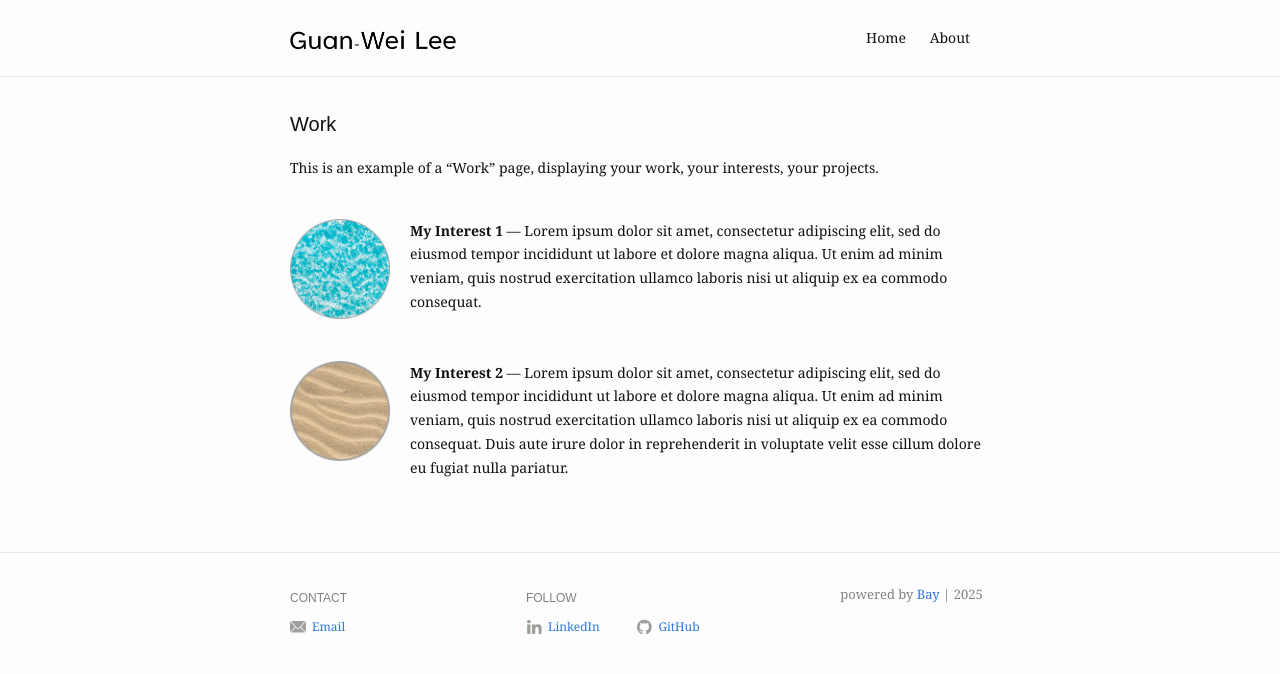
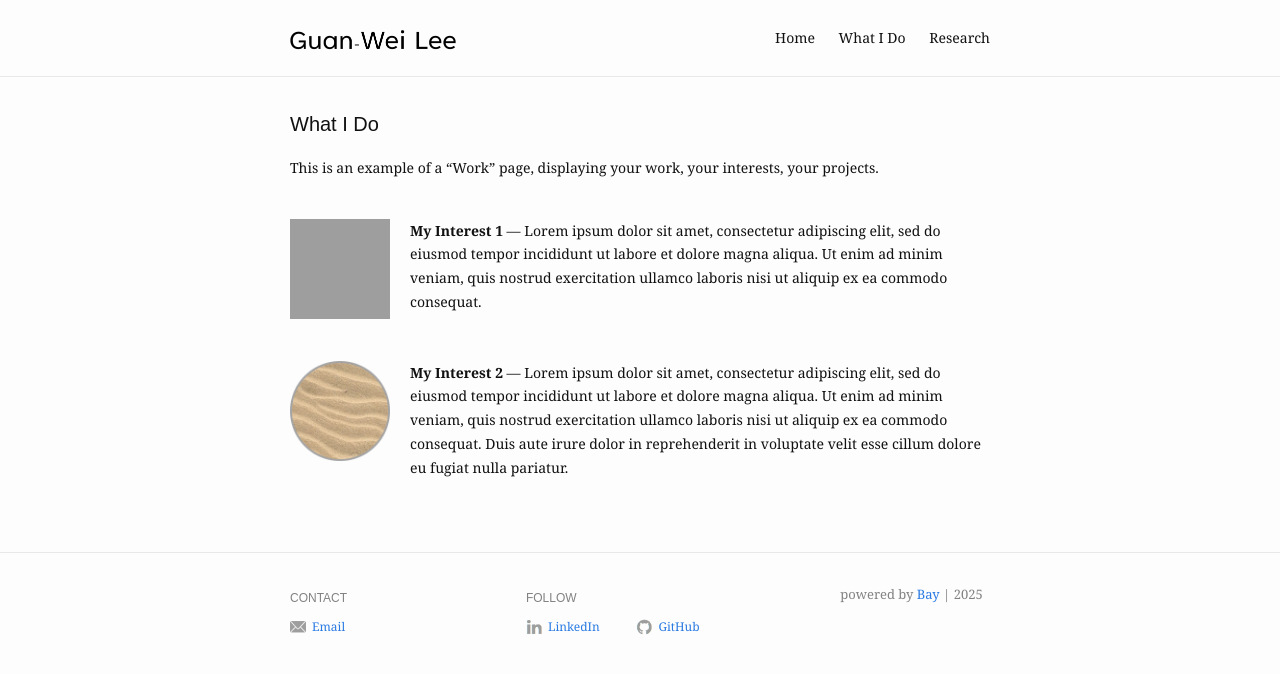
Before and after one commit to gwlee88004/gwlee88004.github.io, a Jekyll site: the page built from work.md, in a window 1280 px wide. Shown: the top 674 px of the page. Built offline with Jekyll 4.4.1, drawn with Linux system fonts in a browser that asks for light colours.

Commit message:
Update what i do tab

```diff
--- a/_config.yml
+++ b/_config.yml
@@ -12,8 +12,9 @@ header:
   pages:
     - name: Home #<-- index.md
       slug: /
-    - name: About #<--
-    - name:
+    - name: "What I Do" #<--work.md
+      slug: /work
+    - name: Research #<--research.md
 
 footer:
   show_powered_by: true
--- a/work.md
+++ b/work.md
@@ -1,11 +1,11 @@
 ---
 layout: work
-title: Work
+title: "What I Do"
 slug: /work
 items:
   - title: My Interest 1
     image:
-      src: /assets/img/work/water.png
+      src: /assets/img/work/structural_eng.png
       alt: water
     description: Lorem ipsum dolor sit amet, consectetur adipiscing elit, sed do eiusmod tempor incididunt ut labore et dolore magna aliqua. Ut enim ad minim veniam, quis nostrud exercitation ullamco laboris nisi ut aliquip ex ea commodo consequat.
   - title: My Interest 2
```
Also changed, not shown: 1 other file.
